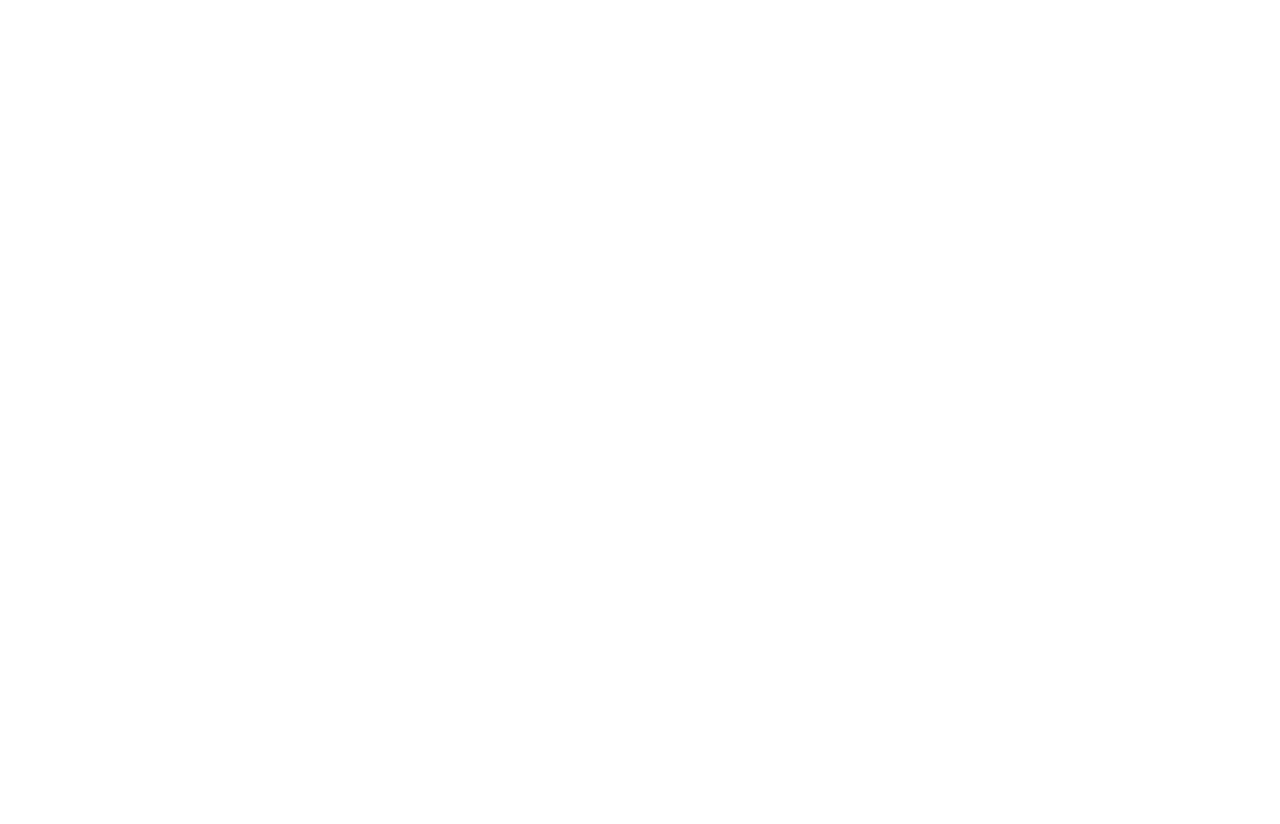
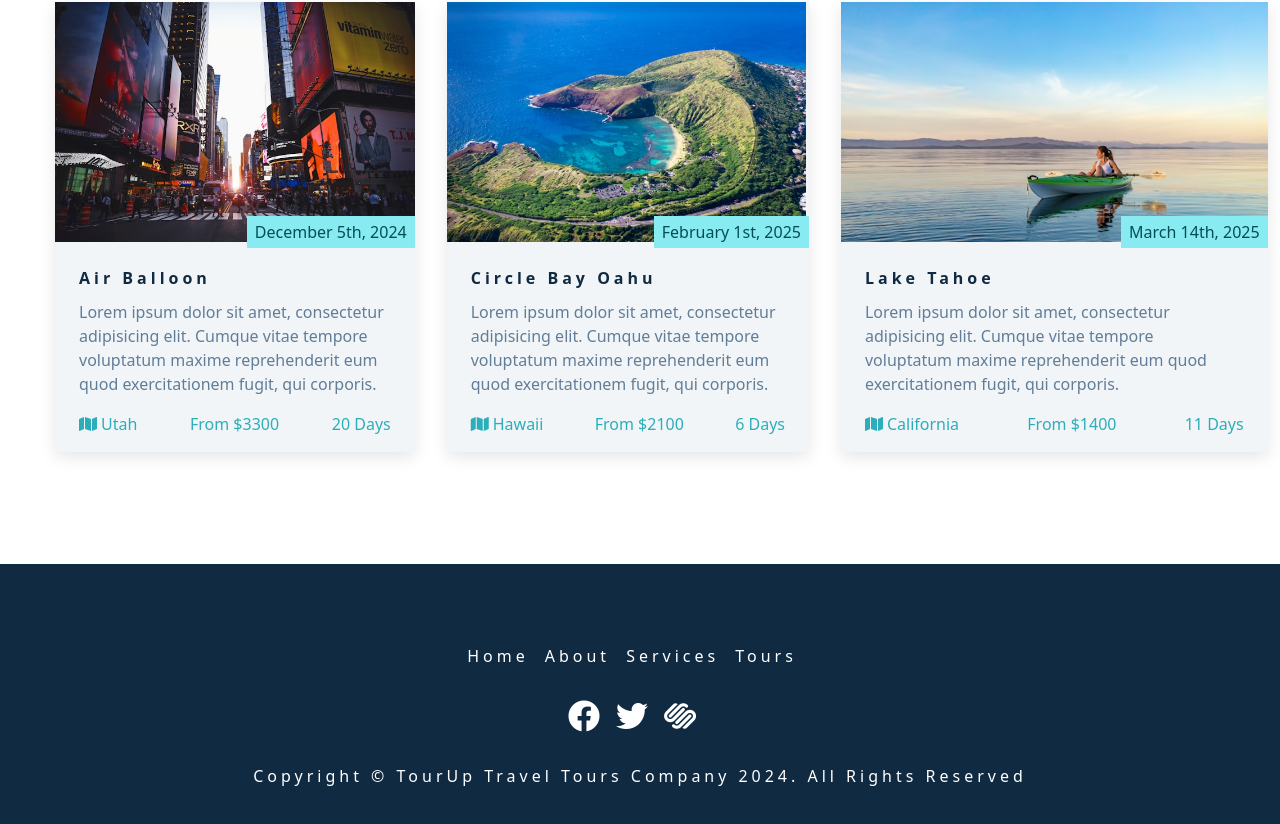
Before and after one commit to shay122990/tour-up-travel-react, a React (Create React App) app: page / in a window 1280 px wide. Shown: the part 2573-3397 px from the top of the page. Before the commit the page ends 1877 px from the top, so only its background shows below. Built offline with nearby package versions, Linux system fonts and the light colour scheme.

Commit message:
tours, footer

```diff
--- a/src/App.js
+++ b/src/App.js
@@ -1,7 +1,9 @@
 import About from "./components/About/about.component";
+import Footer from "./components/Footer/footer.component";
 import Hero from "./components/Hero/hero.component";
 import Navbar from "./components/Navbar/navbar.component";
 import Services from "./components/Services/services.component";
+import Tours from "./components/Tours/tours.component";
 import "./index.css";
 
 function App() {
@@ -11,6 +13,8 @@
       <Hero />
       <About />
       <Services />
+      <Tours />
+      <Footer />
     </div>
   );
 }
--- a/src/components/Footer/footer.component.jsx
+++ b/src/components/Footer/footer.component.jsx
@@ -0,0 +1,21 @@
+import "./footer.styles.css";
+import { socialLinks } from "../../data";
+import PageLinks from "../PageLinks/page-links.component";
+import SocialLink from "../SocialLink/social-link.component";
+const Footer = () => {
+  return (
+    <footer className="section footer">
+      <PageLinks parentClass="footer-links" itemClass="footer-link" />
+      <ul className="footer-icons">
+        {socialLinks.map((link) => {
+          return <SocialLink key={link.id} {...link} itemClass="footer-icon" />;
+        })}
+      </ul>
+      <p className="copyright">
+        copyright &copy; TourUp travel tours company
+        <span id="date">{new Date().getFullYear()}</span>. all rights reserved
+      </p>
+    </footer>
+  );
+};
+export default Footer;
--- a/src/components/Footer/footer.styles.css
+++ b/src/components/Footer/footer.styles.css
@@ -0,0 +1,41 @@
+.footer {
+    background: var(--clr-grey-1);
+    text-align: center;
+    padding-left: 2rem;
+    padding-right: 2rem;
+  }
+  .footer-links,
+  .footer-icons {
+    display: flex;
+    justify-content: center;
+    margin-bottom: 1.5rem;
+    flex-wrap: wrap;
+  }
+  .footer-link {
+    color: var(--clr-white);
+    text-transform: capitalize;
+    font-size: 1rem;
+    margin-right: 1rem;
+    letter-spacing: var(--spacing);
+    transition: var(--transition);
+  }
+  .footer-link:hover {
+    color: var(--clr-primary-5);
+  }
+  .footer-icon {
+    font-size: 2rem;
+    margin-right: 1rem;
+    color: var(--clr-white);
+    transition: var(--transition);
+  }
+  .footer-icon:hover {
+    color: var(--clr-primary-5);
+  }
+  .copyright {
+    text-transform: capitalize;
+    letter-spacing: var(--spacing);
+    color: var(--clr-white);
+  }
+  .copyright span {
+    margin-left: 0.5rem;
+  }
--- a/src/components/Tour/tour.component.jsx
+++ b/src/components/Tour/tour.component.jsx
@@ -0,0 +1,28 @@
+import "./tour.styles.css";
+const Tour = ({ image, date, title, info, location, duration, cost }) => {
+  return (
+    <article className="tour-card">
+      <div className="tour-img-container">
+        <img src={image} className="tour-img" alt={title} />
+        <p className="tour-date">{date}</p>
+      </div>
+      <div className="tour-info">
+        <div className="tour-title">
+          <h4>{title}</h4>
+        </div>
+        <p>{info}</p>
+        <div className="tour-footer">
+          <p>
+            <span>
+              <i className="fas fa-map"></i>
+            </span>
+            {location}
+          </p>
+          <p>from ${cost}</p>
+          <p>{duration} days</p>
+        </div>
+      </div>
+    </article>
+  );
+};
+export default Tour;
--- a/src/components/Tour/tour.styles.css
+++ b/src/components/Tour/tour.styles.css
@@ -0,0 +1,75 @@
+.tour-card {
+    transition: var(--transition);
+    background: var(--clr-grey-10);
+    box-shadow: 0 5px 15px rgba(0, 0, 0, 0.1);
+    margin-bottom: 2rem;
+  }
+  .tour-card:hover {
+    box-shadow: 0 5px 15px rgba(0, 0, 0, 0.2);
+    transform: scale(1.02);
+  }
+  .tour-img-container {
+    position: relative;
+  }
+  .tour-img {
+    height: 15rem;
+    object-fit: cover;
+  }
+  .tour-date {
+    position: absolute;
+    right: 0;
+    bottom: 0;
+    background: var(--clr-primary-8);
+    color: var(--clr-primary-1);
+    text-transform: capitalize;
+    padding: 0.25rem 0.5rem;
+    margin-bottom: 0;
+  }
+  .tour-info {
+    padding: 1.25rem 1.5rem;
+  }
+  /* additional css for different layout*/
+  .tour-title {
+    display: flex;
+    justify-content: space-between;
+    flex-wrap: wrap;
+  }
+  .tour-title p,
+  .tour-title h4 {
+    margin-bottom: 0.75rem;
+    line-height: 1.25;
+  }
+  .tour-title p {
+    color: var(--clr-grey-7);
+  }
+  /* end of additional css for different layout*/
+  .tour-footer {
+    display: flex;
+    justify-content: space-between;
+    flex-wrap: wrap;
+    align-items: center;
+  }
+  .tour-footer p {
+    line-height: 0;
+    margin-bottom: 0;
+    text-transform: capitalize;
+    color: var(--clr-primary-5);
+  }
+  .tour-footer p span {
+    margin-right: 0.25rem;
+  }
+  .tour-btn {
+    text-align: center;
+  }
+  @media screen and (min-width: 768px) {
+    .featured-center {
+      display: grid;
+      grid-template-columns: 1fr 1fr;
+      gap: 2rem;
+    }
+  }
+  @media screen and (min-width: 1170px) {
+    .featured-center {
+      grid-template-columns: 1fr 1fr 1fr;
+    }
+  }
--- a/src/components/Tours/tours.component.jsx
+++ b/src/components/Tours/tours.component.jsx
@@ -0,0 +1,17 @@
+import { tours } from "../../data";
+import Title from "../Title/title.component";
+import Tour from "../Tour/tour.component";
+const Tours = () => {
+  return (
+    <section className="section" id="tours">
+      <Title title="featured" subTitle="tours" />
+
+      <div className="section-center featured-center">
+        {tours.map((tour) => {
+          return <Tour {...tour} key={tour.id} />;
+        })}
+      </div>
+    </section>
+  );
+};
+export default Tours;
```
